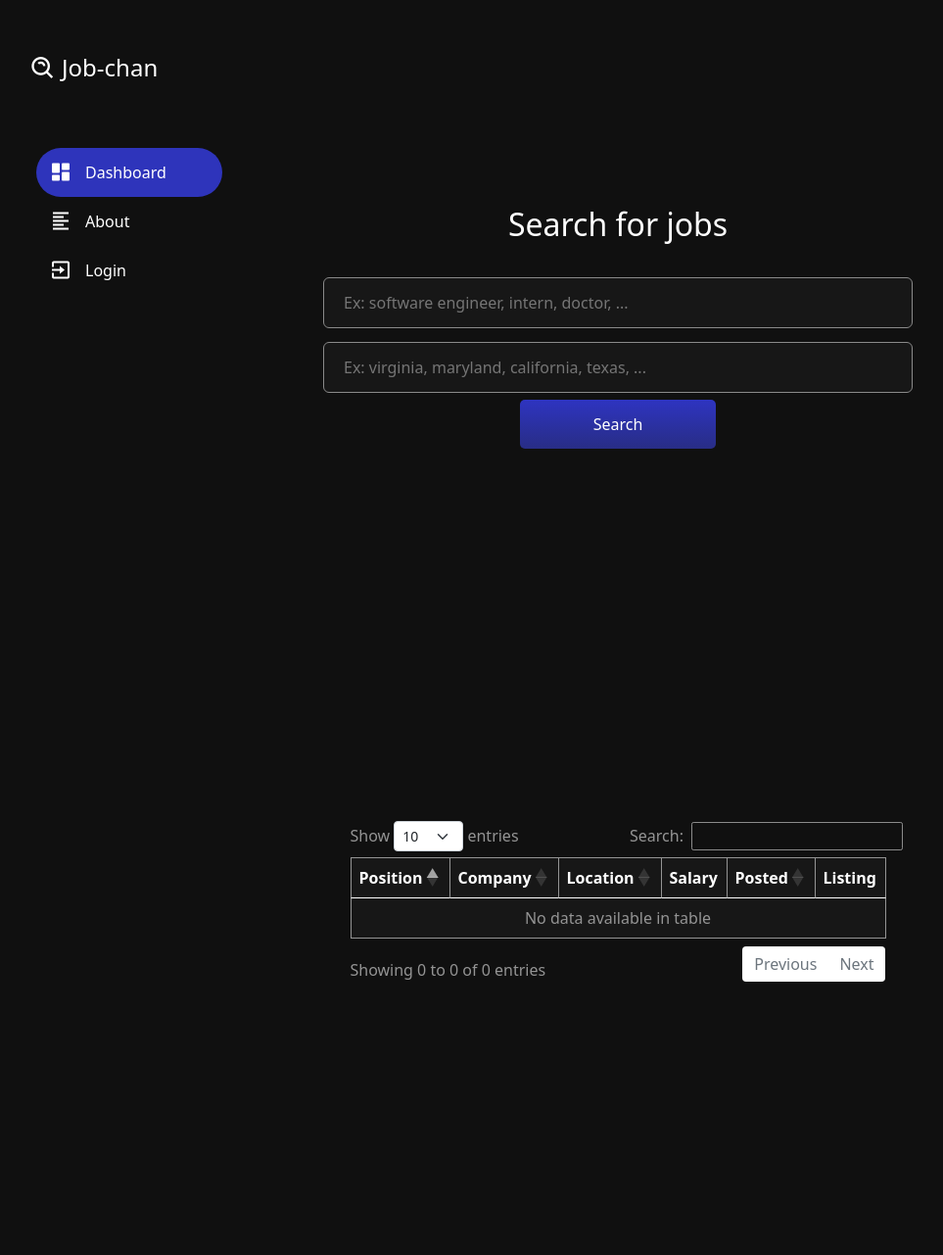
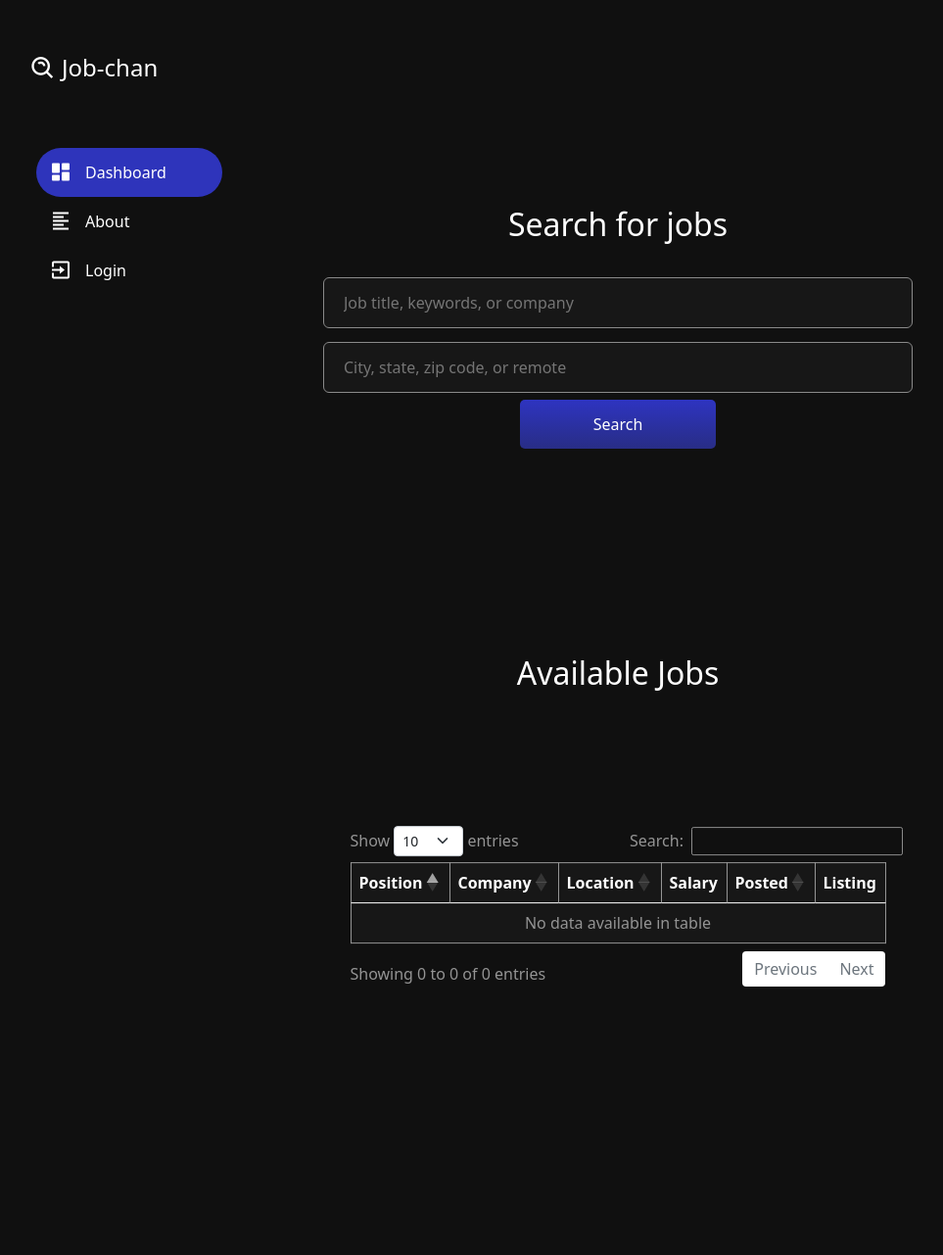
Before and after one commit to bnguye1/Job-chan-website, a Flask app: page /home in a window 1280 px wide. Shown: the whole page at 98% size, without its empty margins (9-972 px from the left). Before the commit the page ends 1194 px from the top, so only its background shows below. Run offline with Flask 2, Linux system fonts and the light colour scheme; data that the repository does not hold is empty; some libraries are stand-ins or nearby versions.

Commit message:
Small changes made to home.html

```diff
--- a/job_chan/templates/home.html
+++ b/job_chan/templates/home.html
@@ -87,32 +87,21 @@
             {{ form.hidden_tag() }}
             <fieldset class="form-group">
                 <div class="form-row">
-                    {{ form.position(class="my-2 inputBox", style="width: 600px;", placeholder="Ex: software engineer, intern, doctor, ...") }}
+                    {{ form.position(class="my-2 inputBox", style="width: 600px;", placeholder="Job title, keywords, or company") }}
                 </div>
                 <div class="form-row">
-                    {{ form.location(class="my-2 inputBox", style="width: 600px;", placeholder="Ex: virginia, maryland, california, texas, ...") }}
+                    {{ form.location(class="my-2 inputBox", style="width: 600px;", placeholder="City, state, zip code, or remote") }}
                 </div>
             </fieldset>
             <div class="buttons">
                 <input type="submit" class="btn btn-custom" name="search_jobs" value="Search">
             </div>
         </form>
-<!--        <div class="buttons">-->
-<!--            <a href="{{ url_for('home') }}"><button type="submit" class="btn btn-custom" name="refresh" value="Refresh"></a>-->
-<!--        </div>-->
-
-
-<!--            <form method="post">-->
-<!--                <input type="submit" class="btn btn-custom" name="get_jobs" value="Get Jobs">-->
-<!--            </form>-->
-<!--            <form method="post">-->
-<!--                <input type="submit" class="btn btn-custom" name="refresh" value="Refresh">-->
-<!--            </form>-->
-<!--        </div>-->
     </div>
 </div>
 {% block content %}
-<div class="container">
+<h2 class="title">Available Jobs</h2>
+<div class="container" style="transform: translateY(-15%);">
     <table id="jobs" class="table table-bordered">
         <thead>
             <tr>
```
